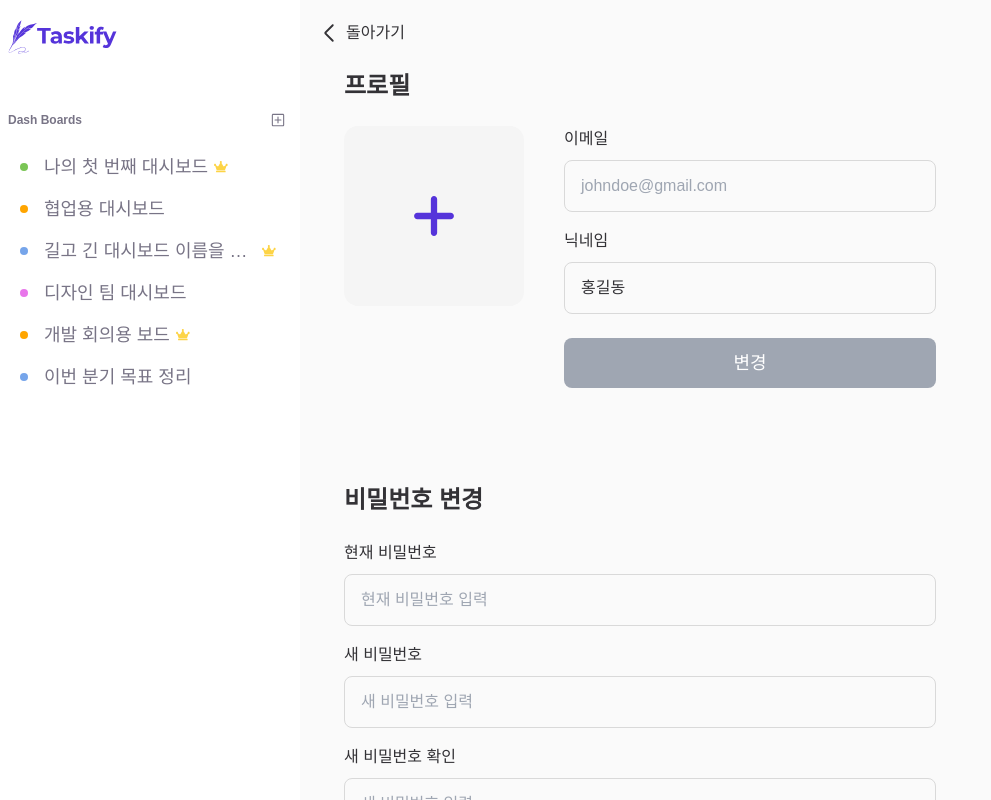
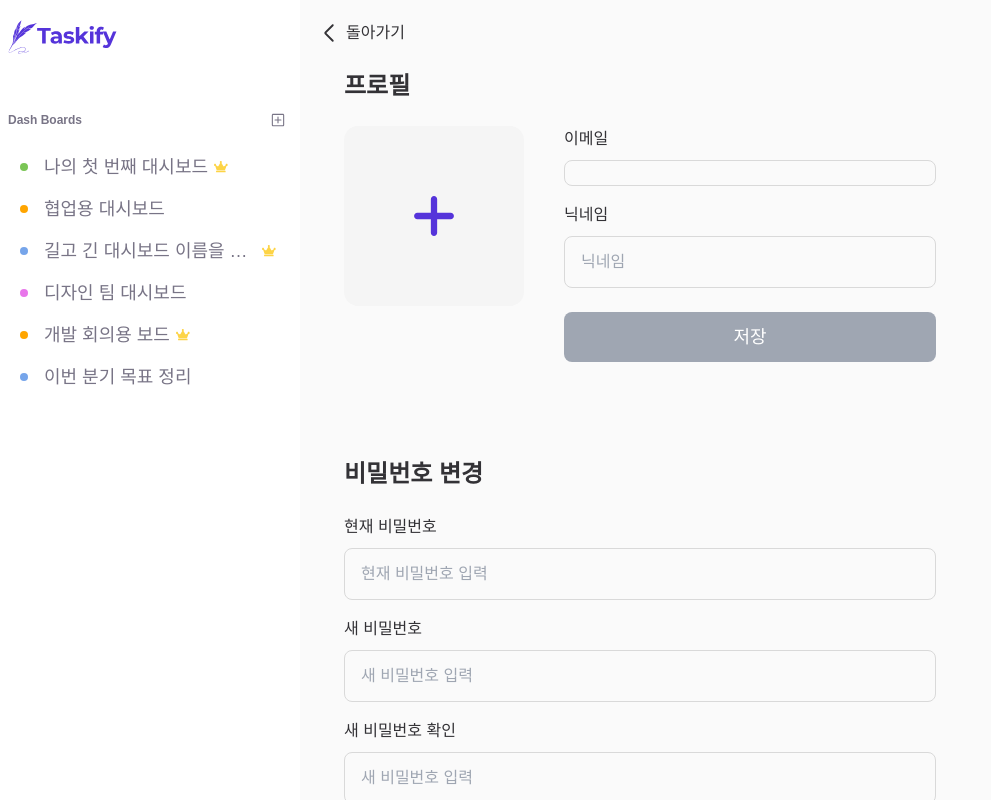
Before and after one commit to heresue/taskify, a Next.js app: page /mypage in a window 1280 px wide. Shown: the whole page, without its empty margins (0-991 px from the left). Built offline with nearby package versions, Linux system fonts and the light colour scheme; no server answers; a web font is replaced by a local one.

Commit message:
Feat : mypage - 이미지 보기 기능 추가

```diff
--- a/app/(dashboard)/mypage/ProfileEditForm.tsx
+++ b/app/(dashboard)/mypage/ProfileEditForm.tsx
@@ -4,12 +4,26 @@ import Button from '@/components/common/Button';
 import FormField from '@/components/compound/form/FormField';
 import UploadImage from '@/components/compound/upload/UploadImage';
 import { validateLimitLengthNickname } from '@/utils/authValidate';
-import { useRef, useState } from 'react';
+import React, { useRef, useState } from 'react';
+import { getItem } from '@/utils/localstorage';
 
-const initialNickname = '홍길동';
-const initialImage = null;
+type userInfo = {
+  id: number;
+  email: string;
+  nickname: string;
+  profileImageUrl: string | null;
+  createdAt: string;
+  updatedAt: string;
+};
 
 export default function ProfileEditForm() {
+  const userInfo = getItem<userInfo>('userInfo');
+  const email = userInfo?.email ?? '';
+  const initialNickname = userInfo?.nickname ?? '';
+  const initalProfileImageUrl = userInfo?.profileImageUrl ?? null;
+  const [imagePreview, setImagePreview] = useState<string | null>(initalProfileImageUrl);
+  const [imageFile, setImageFile] = useState<File | null>(null);
+  // const [profileImageUrl, setProfileImageUrl] = useState(initalProfileImageUrl);
   const [nickname, setNickname] = useState(initialNickname);
   const [isNicknameValid, setIsNicknameValid] = useState(true);
   const hasNicknameClickedRef = useRef<boolean>(false);
@@ -17,9 +31,19 @@ export default function ProfileEditForm() {
   const canSubmit =
     hasNicknameClickedRef.current && isNicknameValid && nickname !== initialNickname;
 
-  const handleChangeImage = () => {
-    // e: React.ChangeEvent<HTMLInputElement>
-    return;
+  const handleChangeImage = (e: React.ChangeEvent<HTMLInputElement>) => {
+    e.preventDefault();
+    const file = e.target.files?.[0];
+    if (file) {
+      setImageFile(file); // 파일 자체 저장
+      const reader = new FileReader();
+
+      reader.onloadend = () => {
+        setImagePreview(reader.result as string);
+      };
+
+      reader.readAsDataURL(file);
+    }
   };
 
   const handleNicknameBlur = (e: React.FocusEvent<HTMLInputElement>) => {
@@ -36,14 +60,14 @@ export default function ProfileEditForm() {
       <h2 className="text-bold20 text-black200 md:text-bold24">프로필</h2>
       <div className="my-6 flex flex-col md:flex-row">
         <div className="mb-10 size-25 md:mr-10 md:mb-0 md:size-[180px] md:basis-[180px]">
-          <UploadImage id="profileImageUrl" image={initialImage} onChange={handleChangeImage} />
+          <UploadImage id="profileImageUrl" image={imagePreview} onChange={handleChangeImage} />
         </div>
         <div className="w-full md:flex-1">
           <div className="mb-6 flex flex-col gap-4">
             <div className="flex flex-col gap-2">
               <label className={`text-black200 text-regular14 md:text-regular16`}>이메일</label>
               <div className="text-gray400 text-regular16 border-gray300 hover:border-violet focus-within:border-violet truncate rounded-lg border-1 px-4 py-3 transition-colors">
-                {'johndoe@gmail.com'}
+                {email}
               </div>
             </div>
             <FormField
@@ -62,7 +86,7 @@ export default function ProfileEditForm() {
             />
           </div>
           <Button type="submit" size="auth" disabled={!canSubmit} fullWidth={true}>
-            변경
+            저장
           </Button>
         </div>
       </div>
```
